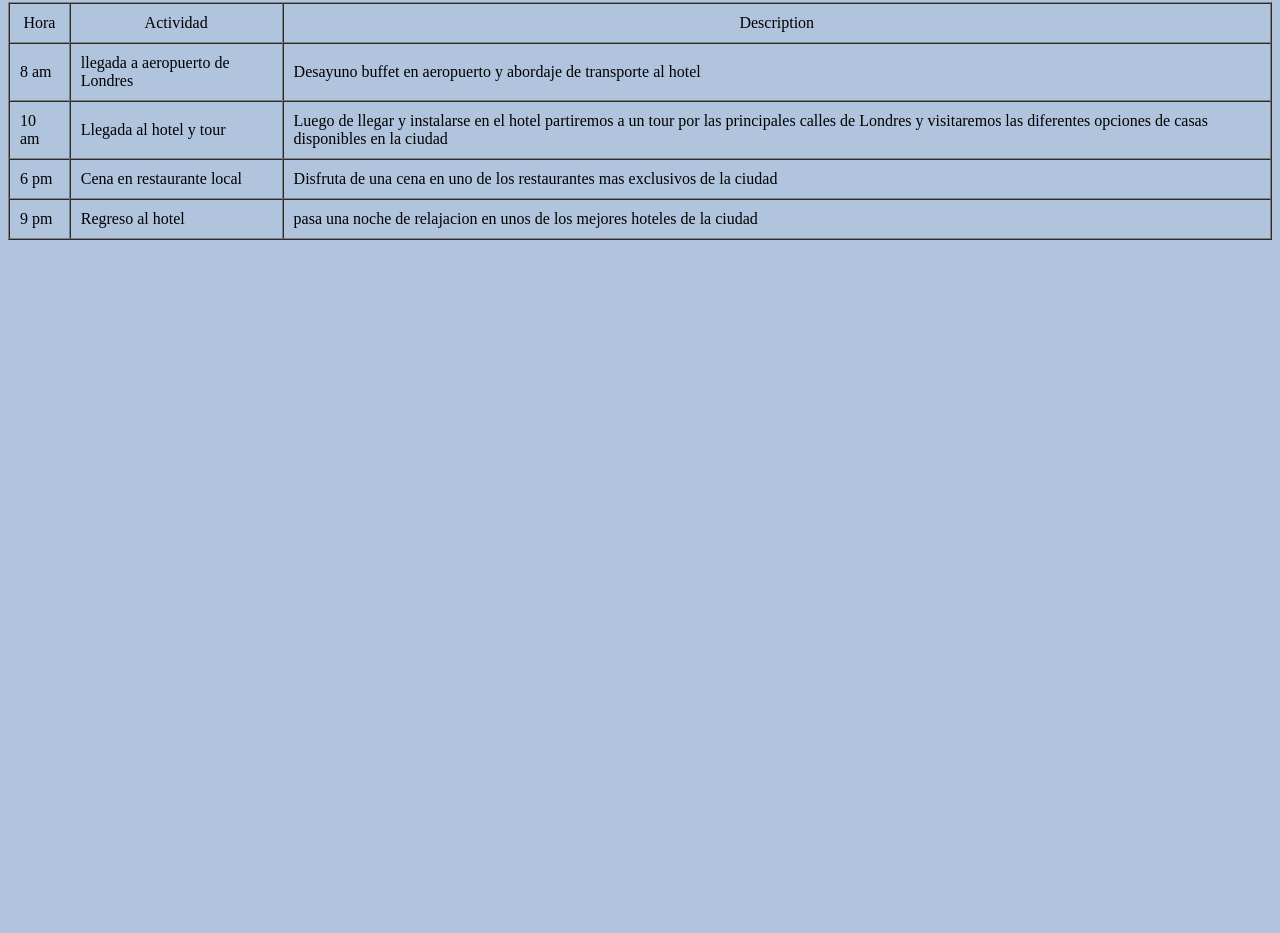
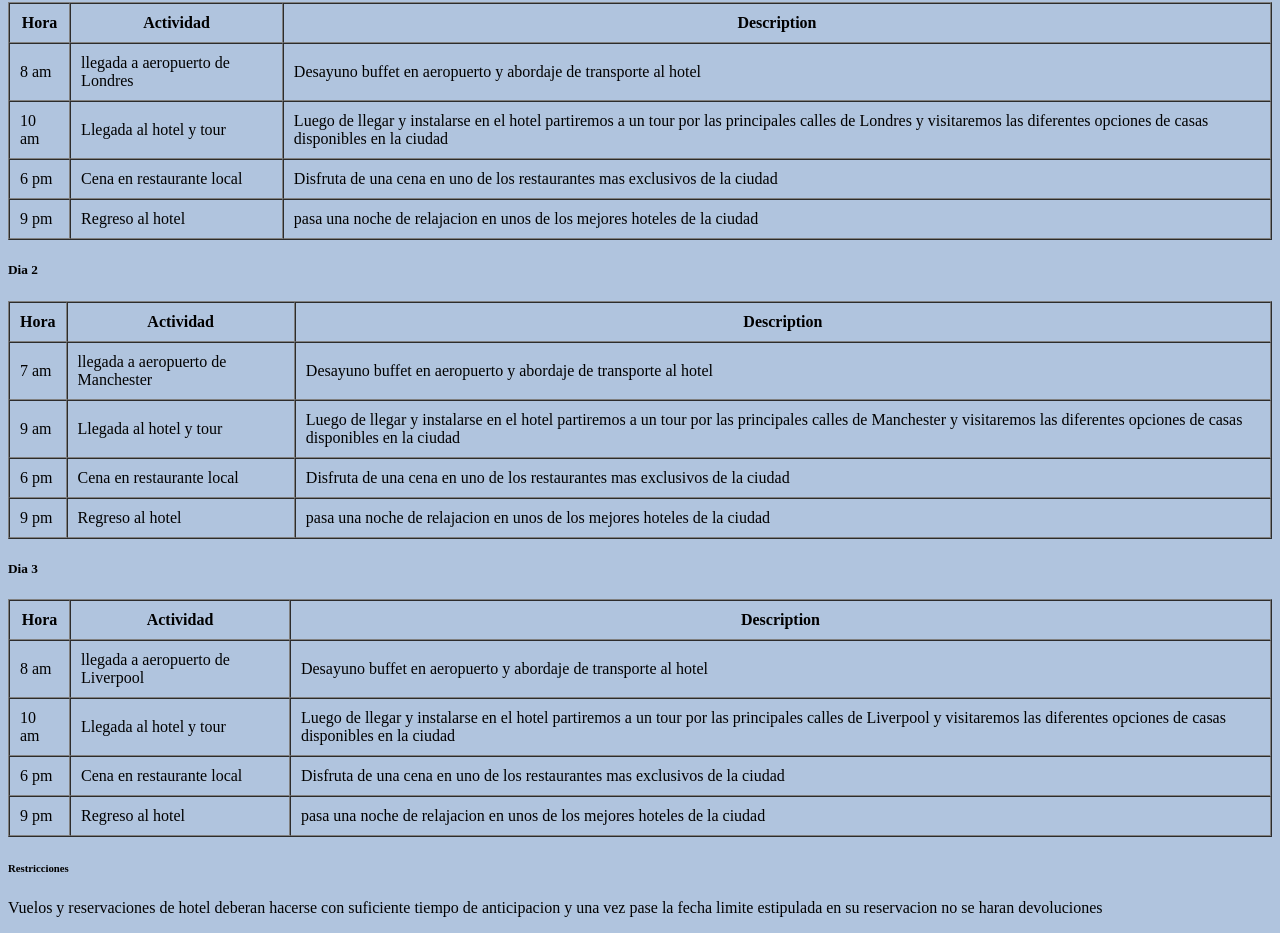
Before and after one commit to EduardoJimenez-1026/eduardoJimenez, a plain HTML site: page schedule.html in a window 1280 px wide. Shown: the part 478-1411 px from the top of the page. Before the commit the page ends 800 px from the top, so only its background shows below. Drawn offline with Linux system fonts and the light colour scheme.

Commit message:
added 2 escales y restricciones

```diff
--- a/schedule.html
+++ b/schedule.html
@@ -28,7 +28,7 @@
         <h5>Dia 1</h5>
         <table border="1" cellspacing="0" cellpadding="10">
             <thead>
-                <tr style="text-align: center;">
+                <tr style="text-align: center; font-weight: bold;">
                     <td>Hora</td>
                     <td>Actividad</td>
                     <td>Description</td>
@@ -60,8 +60,82 @@
             </tbody>
         </table>
     </div>
+    <div>
+        <h5>Dia 2</h5>
+        <table border="1" cellspacing="0" cellpadding="10">
+            <thead>
+                <tr style="text-align: center;font-weight: bold;">
+                    <td>Hora</td>
+                    <td>Actividad</td>
+                    <td>Description</td>
+                </tr>
+            </thead>
+            <tbody>
+                <tr>
+                    <td>7 am</td>
+                    <td>llegada a aeropuerto de Manchester</td>
+                    <td>Desayuno buffet en aeropuerto y abordaje de transporte al hotel</td>
+                </tr>
+                <tr>
+                    <td>9 am</td>
+                    <td>Llegada al hotel y tour</td>
+                    <td>Luego de llegar y instalarse en el hotel partiremos a un tour por las principales calles de
+                        Manchester y visitaremos las diferentes opciones de casas disponibles en la ciudad</td>
+                </tr>
+                <tr>
+                    <td>6 pm</td>
+                    <td>Cena en restaurante local</td>
+                    <td>Disfruta de una cena en uno de los restaurantes mas exclusivos de la ciudad</td>
+                </tr>
+                <tr>
+                    <td>9 pm</td>
+                    <td>Regreso al hotel</td>
+                    <td>pasa una noche de relajacion en unos de los mejores hoteles de la ciudad</td>
+                </tr>
 
+            </tbody>
+        </table>
+    </div>
+    <div>
+        <h5>Dia 3</h5>
+        <table border="1" cellspacing="0" cellpadding="10">
+            <thead>
+                <tr style="text-align: center;font-weight: bold;">
+                    <td>Hora</td>
+                    <td>Actividad</td>
+                    <td>Description</td>
+                </tr>
+            </thead>
+            <tbody>
+                <tr>
+                    <td>8 am</td>
+                    <td>llegada a aeropuerto de Liverpool</td>
+                    <td>Desayuno buffet en aeropuerto y abordaje de transporte al hotel</td>
+                </tr>
+                <tr>
+                    <td>10 am</td>
+                    <td>Llegada al hotel y tour</td>
+                    <td>Luego de llegar y instalarse en el hotel partiremos a un tour por las principales calles de
+                        Liverpool y visitaremos las diferentes opciones de casas disponibles en la ciudad</td>
+                </tr>
+                <tr>
+                    <td>6 pm</td>
+                    <td>Cena en restaurante local</td>
+                    <td>Disfruta de una cena en uno de los restaurantes mas exclusivos de la ciudad</td>
+                </tr>
+                <tr>
+                    <td>9 pm</td>
+                    <td>Regreso al hotel</td>
+                    <td>pasa una noche de relajacion en unos de los mejores hoteles de la ciudad</td>
+                </tr>
 
+            </tbody>
+        </table>
+    </div>
+
+    <h6>Restricciones</h6>
+    <p>Vuelos y reservaciones de hotel deberan hacerse con suficiente tiempo de anticipacion y una vez pase la fecha
+        limite estipulada en su reservacion no se haran devoluciones</p>
 </body>
 
 </html>
```
